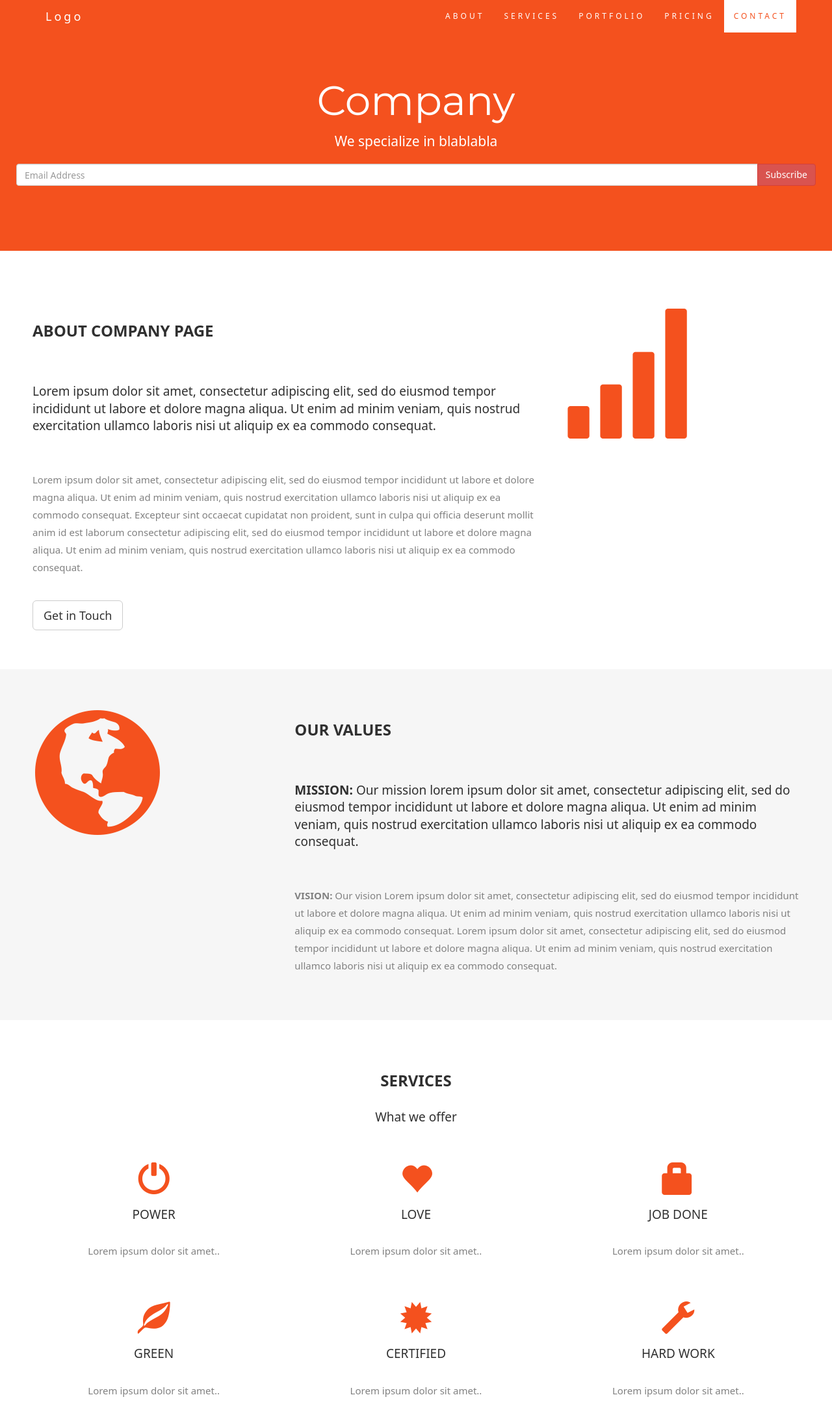
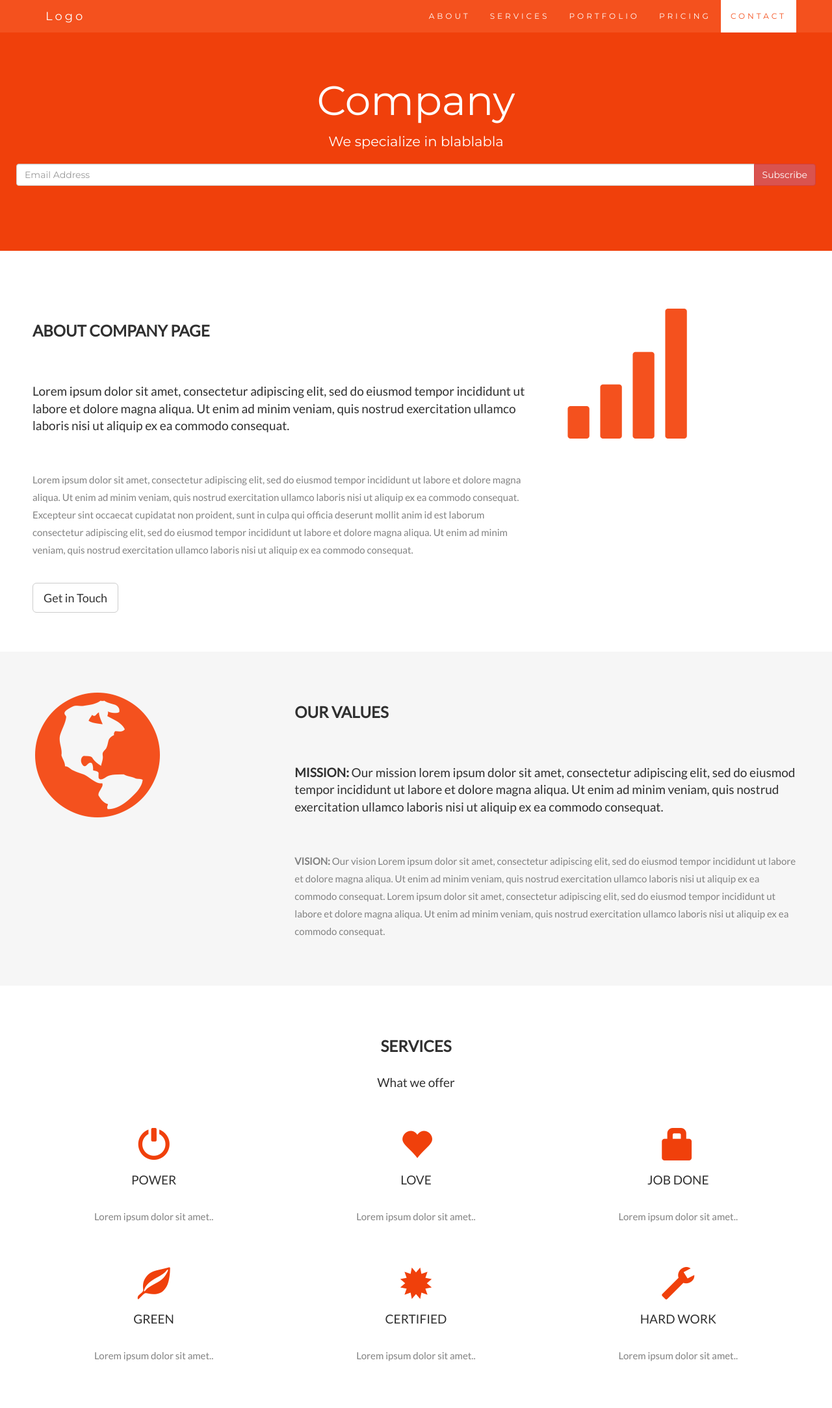
Before and after one commit to hetalmali03/1.html, a plain HTML site: page bootpro/index.html in a window 1280 px wide. Shown: the top 2167 px of the page at 65% size. Drawn offline with nearby package versions, Linux system fonts and the light colour scheme; files that its build step writes are made by us from their sources.

Commit message:
bootstrap-Assessment

```diff
--- a/bootpro/index.html
+++ b/bootpro/index.html
@@ -4,7 +4,6 @@
   <title>Bootstrap Theme Company Page</title>
   <meta charset="utf-8">
   <meta name="viewport" content="width=device-width, initial-scale=1">
-  <link rel="stylesheet" href="./style.css">
   <link rel="stylesheet" href="https://maxcdn.bootstrapcdn.com/bootstrap/3.4.1/css/bootstrap.min.css">
   <link href="https://fonts.googleapis.com/css?family=Montserrat" rel="stylesheet" type="text/css">
   <link href="https://fonts.googleapis.com/css?family=Lato" rel="stylesheet" type="text/css">
@@ -31,7 +30,7 @@
     margin-bottom: 30px;
   }
   .jumbotron {
-    background-color: #f4511e;
+    background-color: #f0400b;
     color: #fff;
     padding: 100px 25px;
     font-family: Montserrat, sans-serif;
@@ -43,7 +42,7 @@
     background-color: #f6f6f6;
   }
   .logo-small {
-    color: #f4511e;
+    color: #f0400b;
     font-size: 50px;
   }
   .logo {
@@ -457,7 +456,7 @@
 </div>
 
 <!-- Image of location/map -->
-<img src="./map.jpg" class="image greyscale-min" style="width:100%">
+<img src="./mapimg1.jpg" class="image greyscale-min" style="width:100%">
 
 <footer class="container-fluid text-center">
   <a href="#myPage" title="To Top">
```
Also changed, not shown: bootpro/mapimg1.jpg (added).
